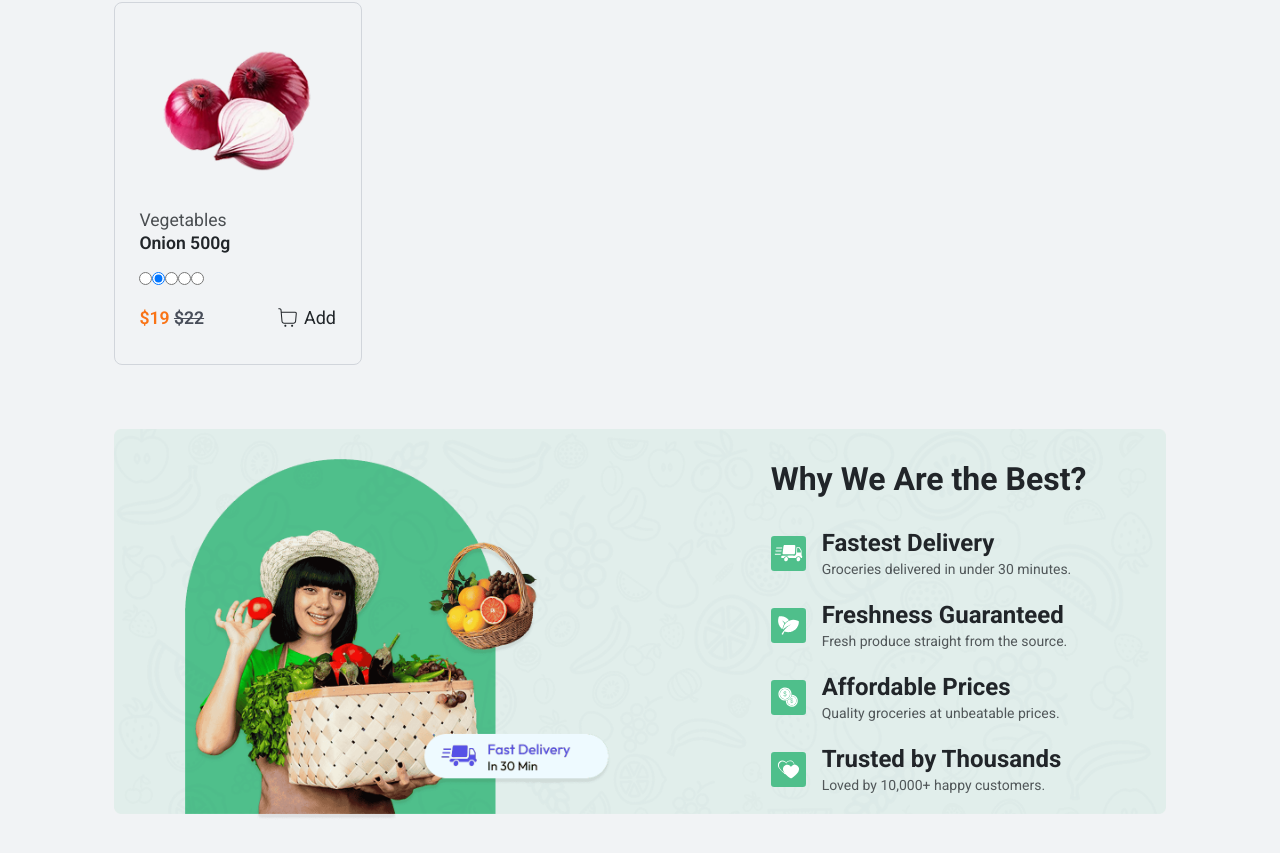
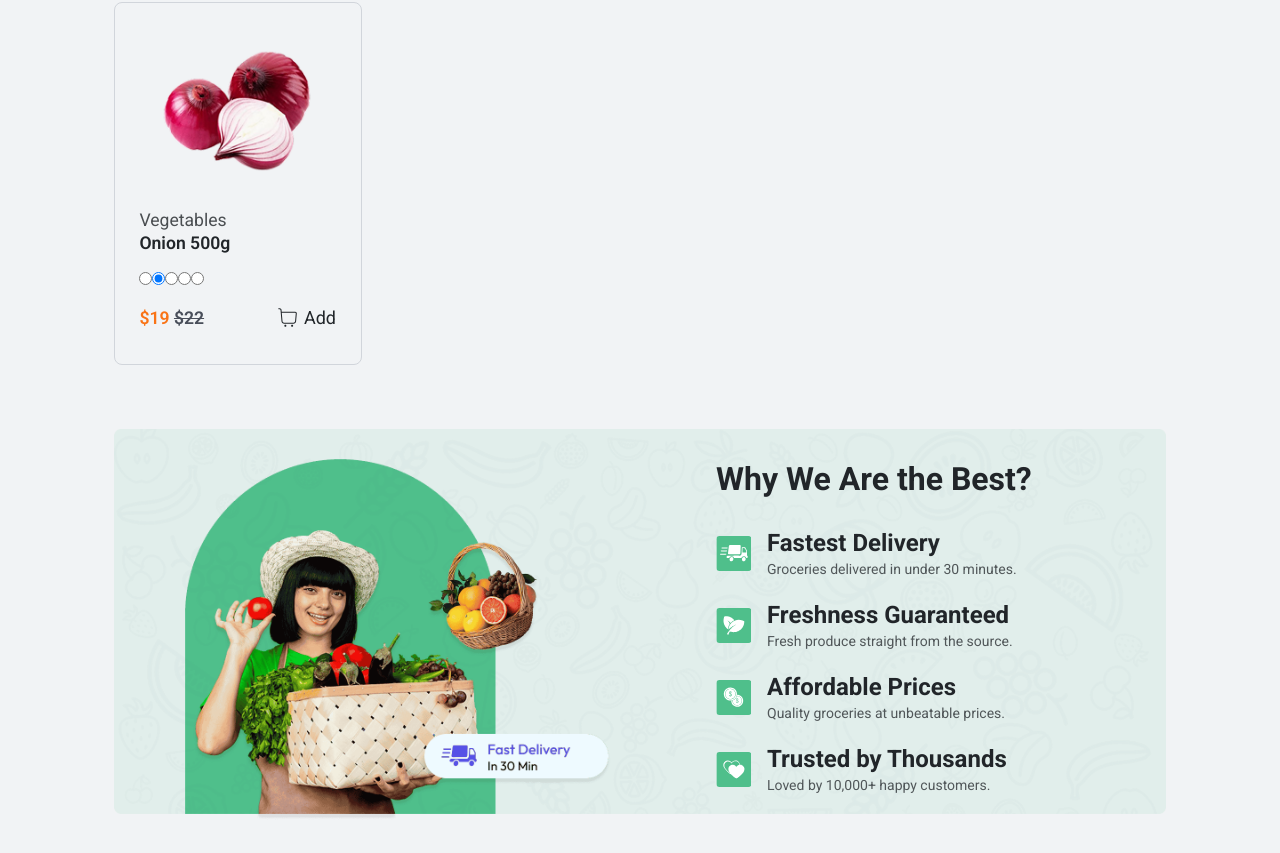
Before and after one commit to mehedi-2024/Resturent, a React (Vite) app: page / in a window 1280 px wide. Shown: the part 1658-2511 px from the top of the page. Built offline with nearby package versions, Linux system fonts and the light colour scheme.

Commit message:
update home bottom banner

```diff
--- a/src/components/HomeBottomBanner.jsx
+++ b/src/components/HomeBottomBanner.jsx
@@ -15,10 +15,10 @@ const HomeBottomBanner = () => {
                 <img src={bottom_banner_image} className='hidden md:block h-full w-full' alt="" />
                 <img src={bottom_banner_image_sm} className='md:hidden abslute h-full w-full top-0 left-0' alt="" />
 
-                <div className='absolute top-2 right-[50%] translate-x-[50%] md:right-10 lg:right-20 md:translate-x-0 md:top-[50%] md:-translate-y-[50%] sm:top-20 '>
+                <div className='absolute top-6 left-10 sm:right-[50%] sm:translate-x-[50%] md:right-10 md:ml-[15vw] lg:right-20 md:top-[50%] md:-translate-y-[50%] sm:top-20 '>
                     <h4 className=''>Why We Are the Best?</h4>
 
-                    <div className='space-y-[3px] sm:space-y-10 md:space-y-5'>
+                    <div className=' sm:space-y-10 md:space-y-5'>
                         <div className='flex gap-4 items-center mt-6'>
                             <img src={delivery_truck_icon} className='w-[35px] h-[35px]' alt="" />
                             <div>
```
